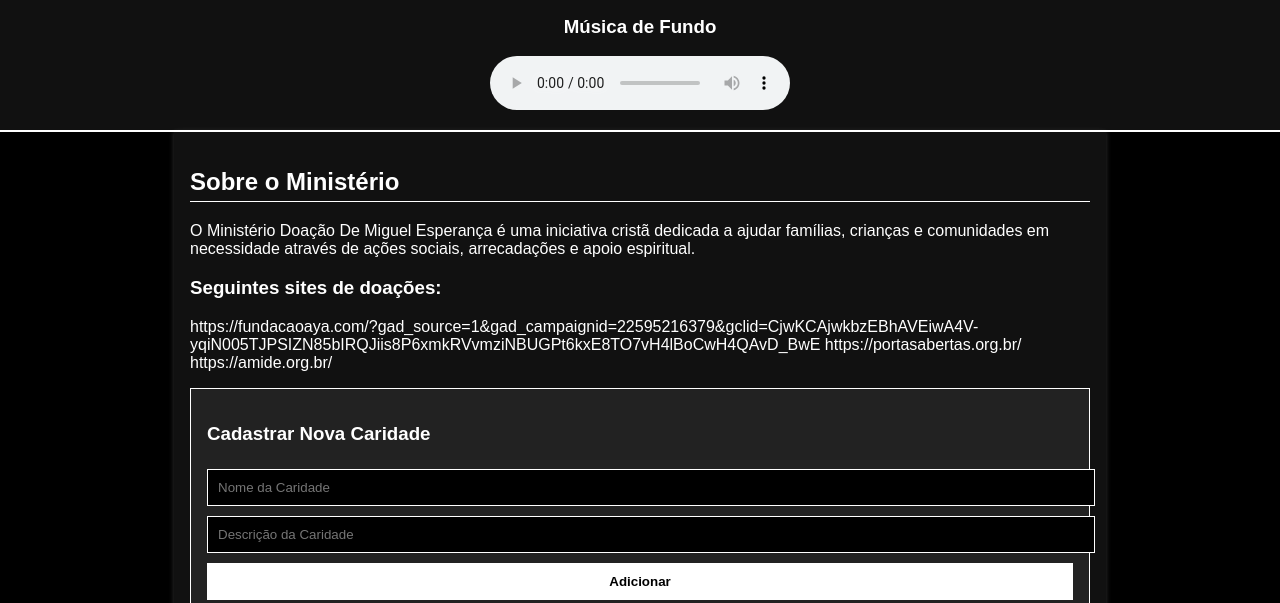
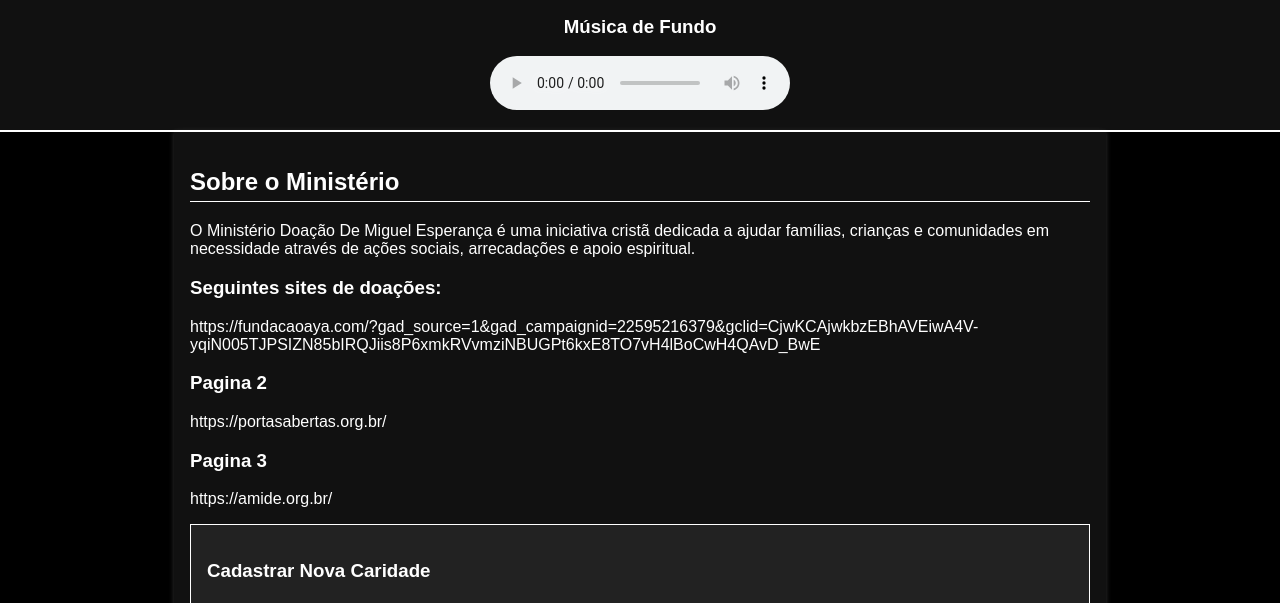
Before and after one commit to PurpleMurasaki38/ministerio_doacao_sao_miguel, a plain HTML site: page index.html in a window 1280 px wide. Shown: the part 117-720 px from the top of the page. Drawn offline with Linux system fonts and the light colour scheme.

Commit message:
Update index.html

```diff
--- a/index.html
+++ b/index.html
@@ -104,9 +104,12 @@
                crianças e comunidades em necessidade através de ações sociais, arrecadações e apoio espiritual.</p>
               <h3>Seguintes sites de doações:</h3>
              <p>
-https://fundacaoaya.com/?gad_source=1&gad_campaignid=22595216379&gclid=CjwKCAjwkbzEBhAVEiwA4V-yqiN005TJPSIZN85bIRQJiis8P6xmkRVvmziNBUGPt6kxE8TO7vH4lBoCwH4QAvD_BwE
-https://portasabertas.org.br/
-https://amide.org.br/ </p>
+               https://fundacaoaya.com/?gad_source=1&gad_campaignid=22595216379&gclid=CjwKCAjwkbzEBhAVEiwA4V-yqiN005TJPSIZN85bIRQJiis8P6xmkRVvmziNBUGPt6kxE8TO7vH4lBoCwH4QAvD_BwE
+             </p>
+            <h3>Pagina 2</h3>
+            <p>https://portasabertas.org.br/</p>
+            <h3>Pagina 3</h3>
+            <p>https://amide.org.br/</p>
         </section>
             <!-- Formulário para adicionar novas caridades -->
             <form id="formCaridade">
```
